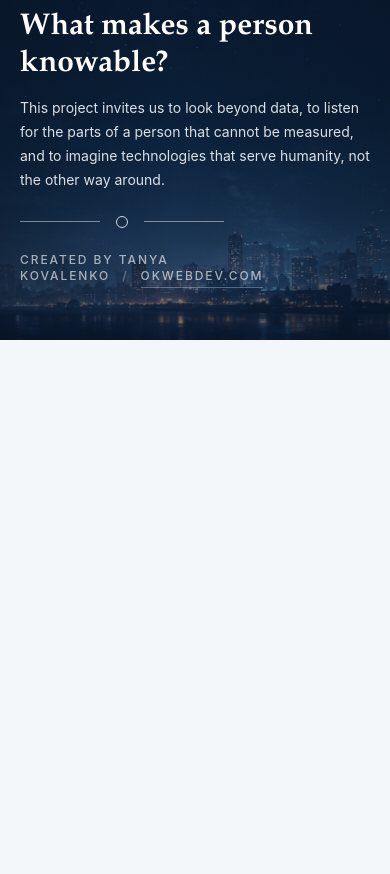
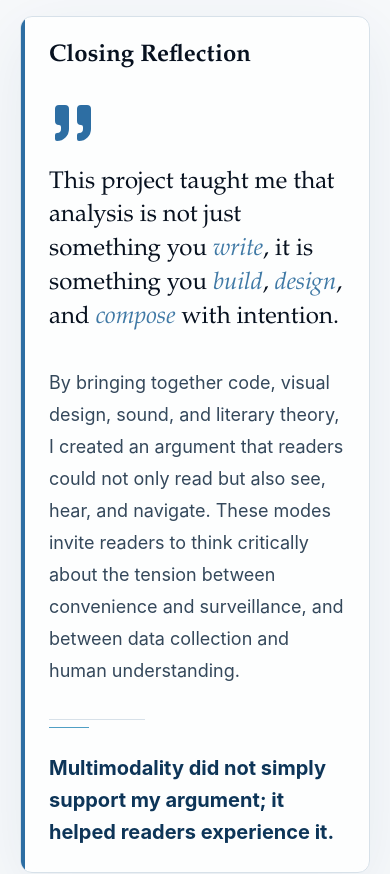
Before and after one commit to Tanny-Griz/a-song-for-sleep, a Next.js app: page /reflection in a window 390 px wide. Shown: the part 6850-7724 px from the top of the page. Before the commit the page ends 7190 px from the top, so only its background shows below. Built offline with nearby package versions, Linux system fonts and the light colour scheme.

Commit message:
Add closing reflection section

```diff
--- a/app/reflection/page.tsx
+++ b/app/reflection/page.tsx
@@ -1,3 +1,4 @@
+import { ClosingReflection } from "@/components/reflection/ClosingReflection";
 import { ReflectionChallenges } from "@/components/reflection/ReflectionChallenges";
 import { ReflectionMultimodality } from "@/components/reflection/ReflectionMultimodality";
 import { ReflectionUseBeyondClass } from "@/components/reflection/ReflectionUseBeyondClass";
@@ -50,6 +51,7 @@ export default function ReflectionPage() {
       <ReflectionChallenges />
       <ReflectionMultimodality />
       <ReflectionUseBeyondClass />
+      <ClosingReflection />
     </main>
   );
 }
--- /dev/null
+++ b/components/reflection/ClosingReflection.tsx
@@ -0,0 +1,57 @@
+import { Quote } from "lucide-react";
+
+export function ClosingReflection() {
+  return (
+    <section className="bg-[#f7f9fb] px-5 py-[var(--section-padding-y)] sm:px-8 lg:px-10">
+      <div className="mx-auto max-w-7xl">
+        <article className="promise-card overflow-hidden rounded-xl border border-[#d7e1e9] bg-white/74 shadow-[0_18px_70px_rgba(28,70,105,0.08)] backdrop-blur">
+          <div className="grid gap-8 border-l-4 border-[#2d6ea3] p-6 sm:p-8 lg:grid-cols-[1.05fr_0.95fr] lg:gap-12 lg:p-10">
+            <div>
+              <h2 className="font-serif text-2xl font-semibold leading-tight text-[#07111f] sm:text-3xl">
+                Closing Reflection
+              </h2>
+
+              <div className="mt-7 grid gap-5 sm:grid-cols-[3.5rem_1fr]">
+                <Quote
+                  aria-hidden="true"
+                  className="size-12 text-[#2d6ea3] sm:size-14"
+                  fill="currentColor"
+                  strokeWidth={0}
+                />
+                <p className="font-serif text-2xl leading-snug text-[#07111f] xl:text-3xl xl:leading-snug">
+                  This project taught me that analysis is not just something
+                  you <span className="italic text-[#3f79a5]">write</span>, it
+                  is something you{" "}
+                  <span className="italic text-[#3f79a5]">build</span>,{" "}
+                  <span className="italic text-[#3f79a5]">design</span>, and{" "}
+                  <span className="italic text-[#3f79a5]">compose</span> with
+                  intention.
+                </p>
+              </div>
+            </div>
+
+            <div className="flex flex-col justify-center">
+              <p className="text-lg leading-8 text-[#34485b] sm:text-xl sm:leading-9">
+                By bringing together code, visual design, sound, and literary
+                theory, I created an argument that readers could not only read
+                but also see, hear, and navigate. These modes invite readers to
+                think critically about the tension between convenience and
+                surveillance, and between data collection and human
+                understanding.
+              </p>
+
+              <div className="mt-8 h-px w-24 bg-[#d7e1e9]">
+                <div className="h-px w-10 translate-y-2 bg-[#4f9fc4]" />
+              </div>
+
+              <p className="mt-8 text-xl font-bold leading-8 text-[#0d3558] sm:text-2xl sm:leading-9">
+                Multimodality did not simply support my argument; it helped
+                readers experience it.
+              </p>
+            </div>
+          </div>
+        </article>
+      </div>
+    </section>
+  );
+}
```
